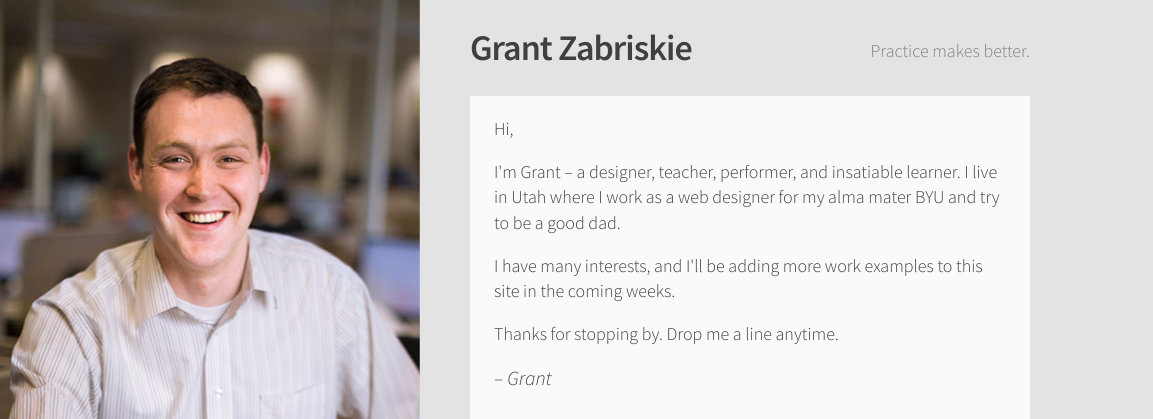
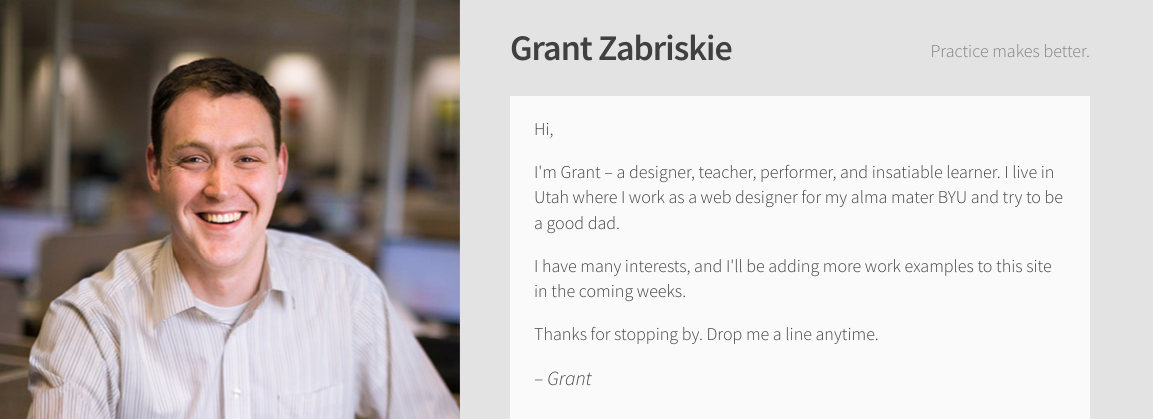
Before and after one commit to gzabrisk/gzabrisk, a plain HTML site: page index.html in a window 1536 px wide. Shown: the top 419 px of the page, without its empty margins (0-1153 px from the left). Drawn offline with Linux system fonts and the light colour scheme.

```diff
--- a/style.scss
+++ b/style.scss
@@ -54,7 +54,7 @@
 .site {
 	margin: 0 auto;
 	padding: 0 1.8rem;
-	max-width: 660px;
+	max-width: 680px;
 	height: 100%
 }
 
@@ -265,6 +265,7 @@
 
 .more {
 	@include pad;
+	text-align: center;
 }
 
 
@@ -291,8 +292,10 @@
 }
 @media screen and (min-width: 900px) {
 
+	$sidebar_width: 360px;
+
 	.site {
-		margin: 0 0 0 420px;
+		margin: 0 0 0 $sidebar_width;
 		padding: 0 5rem;
 	}
 
@@ -316,7 +319,7 @@
 			background-size: cover;
 			margin: 0;
 			height: 100%;
-			width: 420px;
+			width: $sidebar_width;
 			position: fixed;
 			left: 0;
 			top: 0;
@@ -334,7 +337,30 @@
 
 }
 
-@media screen and (min-width: 900px) {
+@media screen and (min-width: 1200px) {
+	$sidebar_width: 420px;
+
+	.site {
+		margin-left: $sidebar_width;
+	}
+
+	.site-header:after {
+		width: $sidebar_width;
+	}
+
+}
+
+@media screen and (min-width: 1350px) {
+	$sidebar_width: 460px;
+
+	.site {
+		margin-left: $sidebar_width;
+	}
+
+	.site-header:after {
+		width: $sidebar_width;
+	}
+
 
 
 }
```
Also changed, not shown: css/style.css, images/monasmusings.png.
